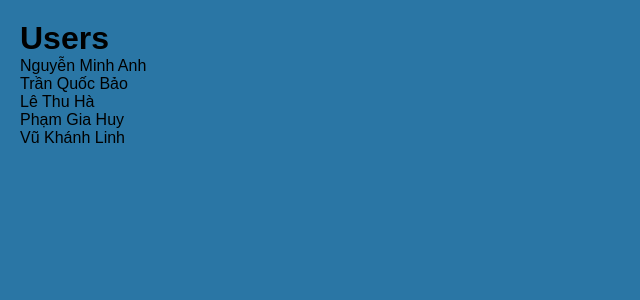
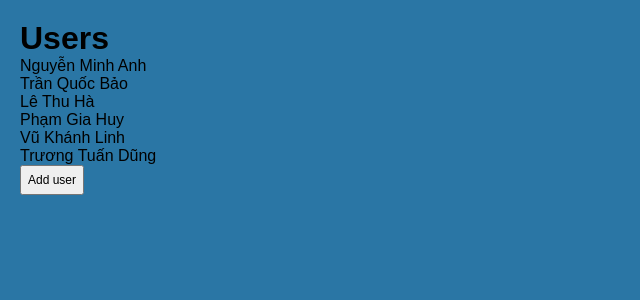
Before and after one commit to TruongTuanDung2001/React-learning, a React (Vite) app: page / in a window 1280 px wide. Shown: the top 300 px of the page, without its empty margins (0-640 px from the left). Built offline with nearby package versions, Linux system fonts and the light colour scheme; data requests are answered from the project's data file.

Commit message:
Handle post api users

```diff
--- a/db.json
+++ b/db.json
@@ -39,6 +39,15 @@
       "age": 23,
       "city": "Hải Phòng",
       "avatar": "https://i.pravatar.cc/150?img=5"
+    },
+    {
+      "id": "2tz5sUpPEk4",
+      "name": "Trương Tuấn Dũng",
+      "email": "truongtuandung2001@gmail.com",
+      "age": 25,
+      "city": "Hồ Chí Minh",
+      "avatar": "https://i.pravatar.cc/150?img=1"
     }
-  ]
+  ],
+  "$schema": "./node_modules/json-server/schema.json"
 }
--- a/src/App.jsx
+++ b/src/App.jsx
@@ -26,7 +26,7 @@ import {
 
 import { UseEffect, UseEffect2, UseEffect3 } from "./components/UseEffect";
 import { Accordion, AutoCounter, CharacterCounter, Clock, FAQ, Gallery, PasswordStrength, RandomQuote, Tabs } from "./components/ExpUseEffect";
-import { UsersList } from "./components/API";
+import { PostUser, UsersList } from "./components/API";
 //
 function App() {
   const [count, setCount] = useState(0); //setCount để thay đổi count lưu lại sau khi chạy increase()
@@ -326,6 +326,8 @@ function ApiUsers(){
   return (
     <div>
       <UsersList />
+
+      <PostUser />
     </div>
   )
 }
--- a/src/components/API.jsx
+++ b/src/components/API.jsx
@@ -1,15 +1,16 @@
 import { useState, useEffect } from "react";
 
-//
+// local
+const API = "http://localhost:3001/users";
+
+// Fetch api
 function UsersList() {
   const [users, setUsers] = useState([]);
 
   useEffect(() => {
     async function getUsers() {
       try {
-        const response = await fetch(
-          "http://localhost:3001/users",
-        );
+        const response = await fetch(API);
         const data = await response.json();
         console.log(data);
         setUsers(data);
@@ -31,4 +32,41 @@ function UsersList() {
   );
 }
 
-export { UsersList };
+// Post api
+function PostUser() {
+  const userData = {
+    id: "6",
+    name: "Trương Tuấn Dũng",
+    email: "truongtuandung2001@gmail.com",
+    age: 25,
+    city: "Hồ Chí Minh",
+    avatar: "https://i.pravatar.cc/150?img=1",
+  };
+
+  async function post() {
+    //
+    const response = await fetch(API, {
+      method: "POST",
+      headers: {
+        "Content-Type": "application/json",
+      },
+      body: JSON.stringify(userData),
+    });
+
+    //
+    if (!response.ok) {
+      throw new Error("Thêm user thất bại");
+    } else {
+      console.log("Thêm user thành công");
+    }
+  }
+  return (
+    <div>
+      <button onClick={post}>Add user</button>
+    </div>
+  );
+}
+
+
+//
+export { UsersList, PostUser };
```
